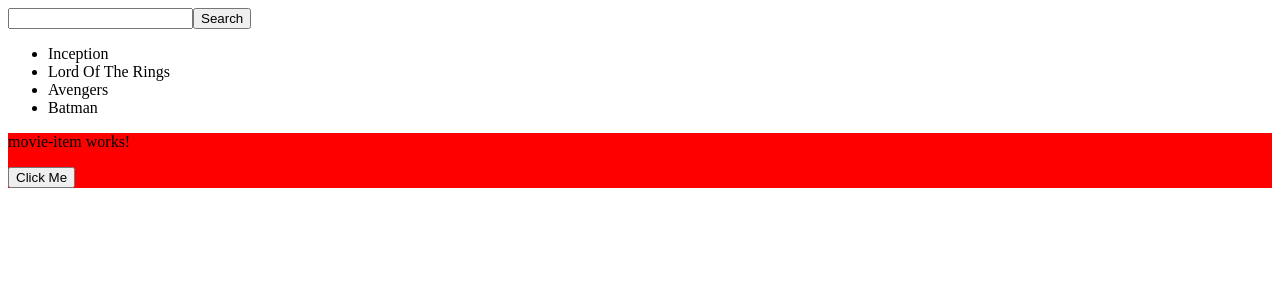
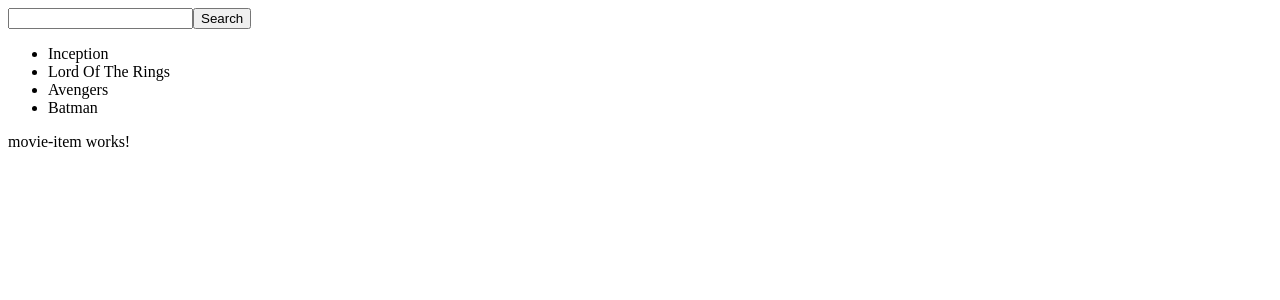
Before and after one commit to GeorgeMikelis/Arhs-Angular-Academy, an Angular app in the folder angular-academy/: page / in a window 1280 px wide. Shown: the top 300 px of the page. Built offline with nearby package versions, Linux system fonts and the light colour scheme.

Commit message:
updated tasks started

```diff
--- a/angular-academy/src/app/app.component.html
+++ b/angular-academy/src/app/app.component.html
@@ -1,18 +1,10 @@
-<input #input />
-<button type="button" (click)="userInput.emit(input.value)">Search</button>
+<app-movies-search (userInput)="userInput = $event"></app-movies-search>
 
 <app-movies-list
-  [movieToSearch]="input.value"
+  [movieGiven]="userInput"
   (movieSelected)="selectedMovieTitle = $event"
-  (buttonWasClicked)="buttonWasClicked = $event"
 ></app-movies-list>
 
-<div *ngIf="buttonWasClicked">
-  <hr />
-  <div>
-    From AppComponent: A button from the movie-item component was clicked!
-  </div>
-</div>
 
 <app-movie-details
   [selectedMovieTitle]="selectedMovieTitle"
--- a/angular-academy/src/app/app.component.ts
+++ b/angular-academy/src/app/app.component.ts
@@ -7,13 +7,11 @@
 })
 export class AppComponent {
   title = 'angular-academy';
+  movieToSearch: string;
 
   @Output()
   userInput = new EventEmitter<any>();
 
   @Input()
   selectedMovieTitle: string;
-
-  @Input()
-  buttonWasClicked: boolean;
 }
--- a/angular-academy/src/app/movies/movies-list/movie-item/movie-item.component.html
+++ b/angular-academy/src/app/movies/movies-list/movie-item/movie-item.component.html
@@ -1,4 +1,3 @@
 <div>
   <p>movie-item works!</p>
-  <button type="button" (click)="onButtonClicked()" >Click Me</button>
 </div>
--- a/angular-academy/src/app/movies/movies-list/movie-item/movie-item.component.ts
+++ b/angular-academy/src/app/movies/movies-list/movie-item/movie-item.component.ts
@@ -3,21 +3,12 @@
 @Component({
   selector: 'app-movie-item',
   templateUrl: './movie-item.component.html',
-  styles: [' div { background-color: red; }']
+  styleUrls: ['./movie-item.component.css']
 })
 export class MovieItemComponent implements OnInit {
-  @Output()
-  buttonClicked = new EventEmitter<boolean>();
-
-  buttonToggle: boolean = false;
 
   constructor() { }
 
   ngOnInit(): void {
   }
-
-  onButtonClicked() {
-    this.buttonToggle = !this.buttonToggle;
-    this.buttonClicked.emit(this.buttonToggle);
-  }
 }
--- a/angular-academy/src/app/movies/movies-list/movies-list.component.html
+++ b/angular-academy/src/app/movies/movies-list/movies-list.component.html
@@ -1,33 +1,25 @@
-<ul *ngIf="!_movieToSearch">
+<ul *ngIf="!movieToSearch">
   <li *ngFor="let movie of movies " (click)="movieSelected.emit(movie.title)" appMovieHighlighter>
     {{ movie.title }}
   </li>
 </ul>
 
-<div *ngIf="_movieToSearch && movieFound">
+<div *ngIf="movieToSearch && movieFound">
   <ul>
-    <li (click)="movieSelected.emit(_movieToSearch)" appMovieHighlighter>
-        {{ _movieToSearch}}
+    <li (click)="movieSelected.emit(movieToSearch)" appMovieHighlighter>
+        {{ movieToSearch }}
     </li>
   </ul>
 </div>
 
-<div *ngIf="_movieToSearch && !movieFound">
+<div *ngIf="movieToSearch && !movieFound">
   Sorry, there is not such movie in the list!
 </div>
 
 
 
 
-<app-movie-item (buttonClicked)="buttonClicked = $event"></app-movie-item>
+<app-movie-item></app-movie-item>
 
-{{ buttonClicked }}
 
 {{ movieToSearch }}
-
-<div *ngIf="buttonClicked">
-  <hr/>
-  <div>
-    From MoviesListComponent: A button from the movie-item component was clicked
-  </div>
-</div>
--- a/angular-academy/src/app/movies/movies-list/movies-list.component.ts
+++ b/angular-academy/src/app/movies/movies-list/movies-list.component.ts
@@ -2,8 +2,10 @@
   Component,
   EventEmitter,
   Input,
+  OnChanges,
   OnInit,
   Output,
+  SimpleChanges,
 } from '@angular/core';
 import { Movie } from './movie';
 
@@ -12,9 +14,11 @@
   templateUrl: './movies-list.component.html',
   styleUrls: ['./movies-list.component.css'],
 })
-export class MoviesListComponent implements OnInit {
-  private _buttonClicked: boolean;
-  public _movieToSearch: string;
+export class MoviesListComponent implements OnInit, OnChanges {
+
+  timesOnChangedCalled: number = 1;
+
+  movieToSearch: string = '';
 
   movieFound: boolean = false;
 
@@ -26,26 +30,7 @@
   ];
 
   @Input()
-  set buttonClicked(value: boolean) {
-    this._buttonClicked = value;
-    this.buttonWasClicked.emit(value);
-  }
-  get buttonClicked(): boolean {
-   return this._buttonClicked;
-  }
-
-  @Input()
-  set movieToSearch(value: string) {
-    this._movieToSearch = value;
-    for (let movie of this.movies) {
-      if (movie.title.toUpperCase() === this._movieToSearch.toUpperCase()) {
-        this.movieFound = true;
-      }
-    }
-  }
-
-  @Output()
-  buttonWasClicked: EventEmitter<boolean> = new EventEmitter<boolean>();
+  movieGiven: string;
 
   @Output()
   movieSelected = new EventEmitter();
@@ -53,4 +38,20 @@
   constructor() {}
 
   ngOnInit(): void {}
+
+  ngOnChanges(changes: SimpleChanges) {
+
+    if (this.timesOnChangedCalled > 2){      // my custom work around: allazw thn timh tou movieToSearch mono ap thn 2h fora pou trexei h onChanges kathws prin
+      this.movieToSearch = this.movieGiven;   // dwsei timh o xrhsths to movieToSearch den einai empty string alla object typoy EventEmitter_
+        for (let movie of this.movies) {
+          if (movie.title.toUpperCase() === this.movieToSearch.toUpperCase()) {
+            this.movieFound = true;
+          }
+        }
+    }
+    console.log('on changes fired');
+    console.log(changes);
+    console.log(this.movieToSearch);
+    this.timesOnChangedCalled++;
+  }
 }
--- a/angular-academy/src/app/movies/movies-search/movies-search.component.html
+++ b/angular-academy/src/app/movies/movies-search/movies-search.component.html
@@ -1 +1,2 @@
-<p>movies-search works!</p>
+<input #input />
+<button type="button" (click)="userInput.emit(input.value)">Search</button>
--- a/angular-academy/src/app/movies/movies-search/movies-search.component.ts
+++ b/angular-academy/src/app/movies/movies-search/movies-search.component.ts
@@ -1,4 +1,4 @@
-import { Component, OnInit } from '@angular/core';
+import { Component, EventEmitter, Input, OnInit, Output } from '@angular/core';
 
 @Component({
   selector: 'app-movies-search',
@@ -12,4 +12,6 @@
   ngOnInit(): void {
   }
 
+  @Output()
+  userInput = new EventEmitter<any>();
 }
```
Also changed, not shown: angular-academy/src/app/movies/homework.txt.
